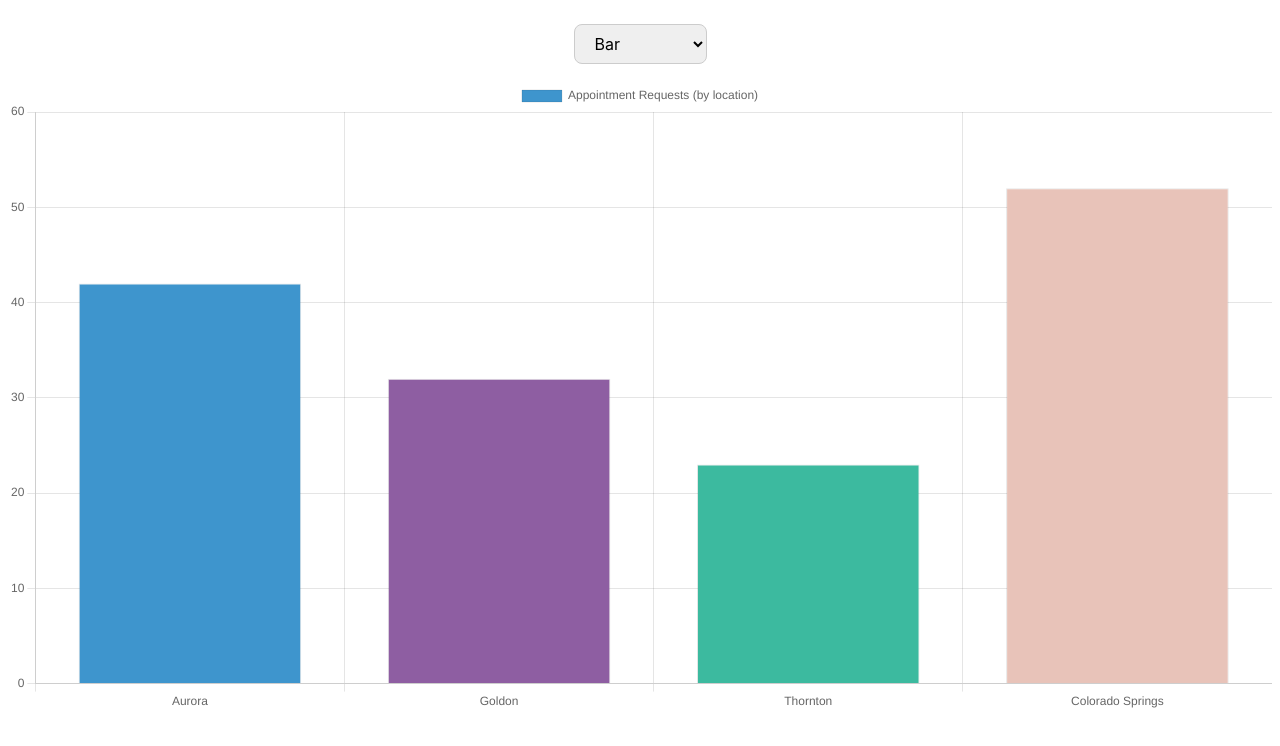
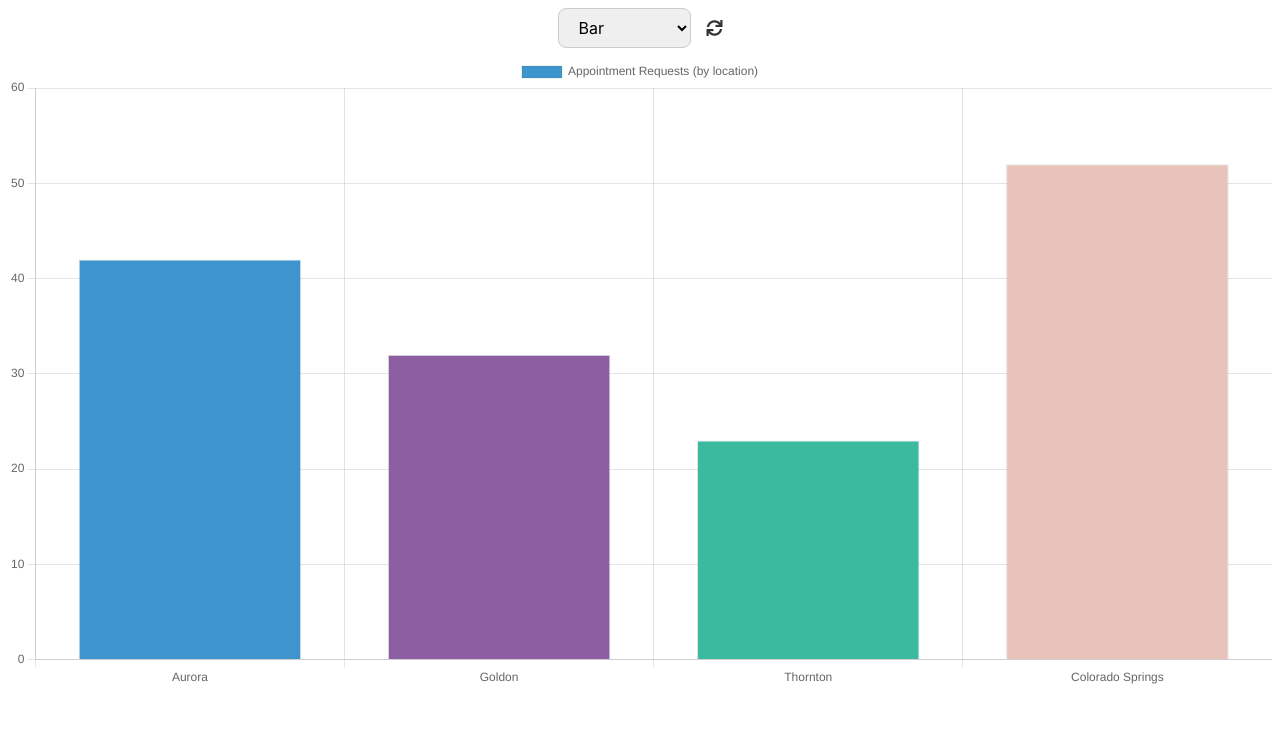
Before and after one commit to bmehder/svelte-chartjs, a Svelte app: page / in a window 1280 px wide. Shown: the top 746 px of the page. Built offline with nearby package versions, Linux system fonts and the light colour scheme.

Commit message:
added Refresher

```diff
--- a/public/global.css
+++ b/public/global.css
@@ -1,3 +1,9 @@
+* {
+  box-sizing: border-box;
+  margin: 0;
+  padding: 0;
+}
+
 html,
 body {
   position: relative;
--- a/src/App.svelte
+++ b/src/App.svelte
@@ -2,6 +2,7 @@
   import { chartType, myOptions } from './settings'
 
   import Select from './Select.svelte'
+  import Refresher from './Refresher.svelte'
   import Chart from './Chart.svelte'
 
   let type = chartType
@@ -20,13 +21,27 @@
     fetchedData = data
   }
 
-  const promise = getData('./api.json')
+  const promise = getData('./api/get.json')
+
+  const refresh = () => (config = config)
 </script>
 
-<Select bind:type />
+<header>
+  <Select bind:type />
+  <Refresher on:click={refresh} />
+</header>
 
 {#await promise}
   <p>loading...</p>
 {:then}
   <Chart {config} />
 {/await}
+
+<style>
+  header {
+    display: flex;
+    justify-content: center;
+    align-items: baseline;
+    gap: 1rem;
+  }
+</style>
--- a/src/Chart.svelte
+++ b/src/Chart.svelte
@@ -24,6 +24,6 @@
 
 <style>
   canvas {
-    max-height: 80vh;
+    max-height: 90vh;
   }
 </style>
--- /dev/null
+++ b/src/Refresher.svelte
@@ -0,0 +1,10 @@
+<svelte:head>
+  <link
+    rel="stylesheet"
+    href="https://cdnjs.cloudflare.com/ajax/libs/font-awesome/5.15.4/css/all.min.css"
+    crossorigin="anonymous"
+    referrerpolicy="no-referrer"
+  />
+</svelte:head>
+
+<i class="fas fa-sync" on:click />
--- a/src/Select.svelte
+++ b/src/Select.svelte
@@ -5,7 +5,7 @@
 </script>
 
 <select bind:value={type}>
-	{#each types as {value, name}}
+  {#each types as { value, name }}
     <option {value}>{name}</option>
   {/each}
 </select>
@@ -13,7 +13,6 @@
 <style>
   select {
     display: block;
-		margin: 1rem auto;
     padding: 0.5rem 1rem;
     border: 1px solid #ccc;
     border-radius: 0.5rem;
```
Also changed, not shown: public/api/get.json (renamed from public/api.json). Lines whose indentation alone changed are shown as unchanged.
